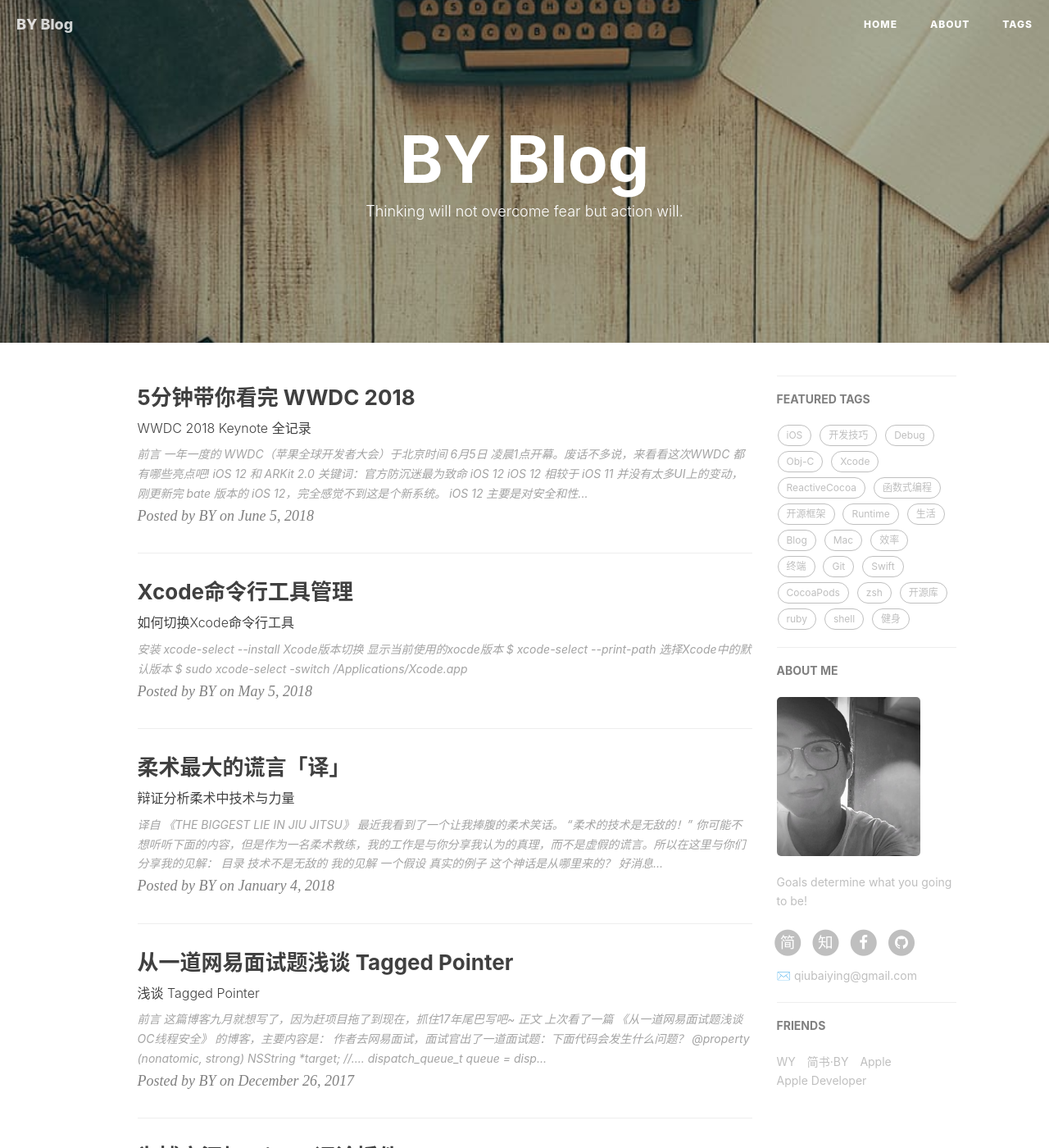
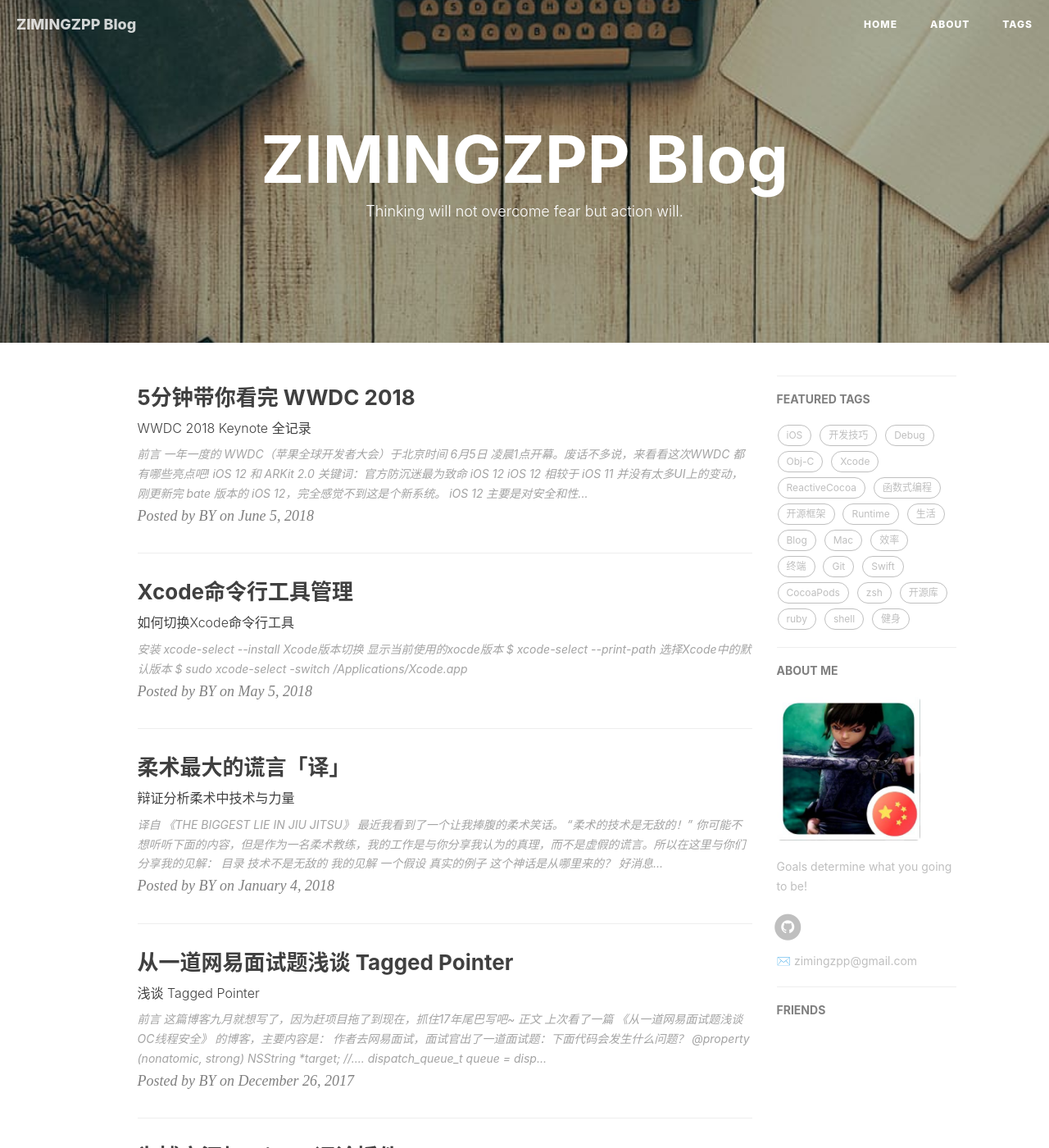
Before and after one commit to zimingzpp/zimingzpp.github.io, a Jekyll site: the page built from index.html, in a window 1280 px wide and 1400 px high. Shown: the whole window at 82% size. Built offline with Jekyll 4.4.1, drawn with Linux system fonts in a browser that asks for light colours; nearby versions of some CDN libraries; the list of posts is cut into pages by our own code; comment, search, counter and statistics services are not loaded; some of the changed text lies outside the part shown.

Commit message:
本地化

```diff
--- a/_config.yml
+++ b/_config.yml
@@ -1,13 +1,13 @@
 # Site settings
-title: BY Blog
-SEOTitle: 柏荧的博客 | BY Blog
+title: ZIMINGZPP Blog
+SEOTitle:
 header-img: img/post-bg-desk.jpg
-email: qiubaiying@gmail.com
-description: "Every failure is leading towards success."
-keyword: "BY, BY Blog, 柏荧的博客, qiubaiying, 邱柏荧, iOS, Apple, iPhone"
-url: "http://qiubaiying.github.io"          # your host, for absolute URL
+email: zimingzpp@gmail.com
+description: "Just do it"
+keyword: ""
+url: "http://zimingzpp.github.io"          # your host, for absolute URL
 baseurl: ""      # for example, '/blog' if your blog hosted on 'host/blog'
-github_repo: "https://github.com/qiubaiying/qiubaiying.github.io.git" # you code repository
+github_repo: "https://github.com/zimingzpp/zimingzpp.github.io.git" # you code repository
 
 # Sidebar settings
 sidebar: true                           # whether or not using Sidebar.
@@ -18,12 +18,12 @@ sidebar-avatar: /img/about-BY-gentle.jpg      # use absolute URL, seeing it's us
 
 # SNS settings
 RSS: false
-# weibo_username:     qiubaiying
-zhihu_username:     qiubaiying
-github_username:    qiubaiying
-facebook_username:  baiying.qiu.7
-jianshu_username:   e71990ada2fd
-#twitter_username:   qiubaiying
+# weibo_username:     zimingzpp
+#zhihu_username:     zimingzpp
+github_username:    zimingzpp
+#facebook_username:  baiying.qiu.7
+#jianshu_username:   e71990ada2fd
+#twitter_username:   zimingzpp
 
 
 
@@ -57,16 +57,16 @@ kramdown:
 
 # 评论系统
 # Disqus（https://disqus.com/）
-# disqus_username: qiubaiying
+# disqus_username: zimingzpp
 
 # Gitalk
 gitalk:
   enable: true    #是否开启Gitalk评论
   clientID: f2c84e7629bb1446c1a4                            #生成的clientID
   clientSecret: ca6d6139d1e1b8c43f8b2e19492ddcac8b322d0d    #生成的clientSecret
-  repo: qiubaiying.github.io    #仓库名称
-  owner: qiubaiying    #github用户名
-  admin: qiubaiying
+  repo: zimingzpp.github.io    #仓库名称
+  owner: zimingzpp    #github用户名
+  admin: zimingzpp
   distractionFreeMode: true #是否启用类似FB的阴影遮罩
 
 
@@ -78,7 +78,7 @@ ba_track_id: b50bf2b12b5338a1845e33832976fd68
 
 # Google Analytics
 ga_track_id: 'UA-90855596-1'            # Format: UA-xxxxxx-xx
-ga_domain: qiubaiying.top               # 默认的是 auto, 这里我是自定义了的域名，你如果没有自己的域名，需要改成auto
+ga_domain: auto              # 默认的是 auto, 这里我是自定义了的域名，你如果没有自己的域名，需要改成auto
 
 
 
@@ -98,17 +98,17 @@ service-worker: true
 
 # Friends
 friends: [
-    {
-        title: "WY",
-        href: "http://zhengwuyang.com"
-    },{
-        title: "简书·BY",
-        href: "http://www.jianshu.com/u/e71990ada2fd"
-    },{
-        title: "Apple",
-        href: "https://apple.com"
-    },{
-        title: "Apple Developer",
-        href: "https://developer.apple.com/"
-    }
+    #    {
+    #        title: "WY",
+    #        href: "http://zhengwuyang.com"
+    #    },{
+    #        title: "简书·BY",
+    #        href: "http://www.jianshu.com/u/e71990ada2fd"
+    #    },{
+    #        title: "Apple",
+    #        href: "https://apple.com"
+    #    },{
+    #        title: "Apple Developer",
+    #        href: "https://developer.apple.com/"
+    #    }
 ]
```
Also changed, not shown: img/about-BY-gentle.jpg.
